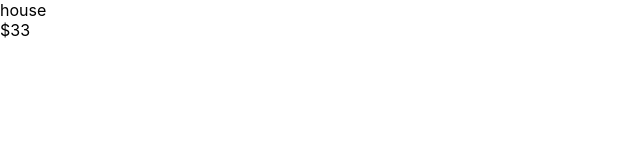
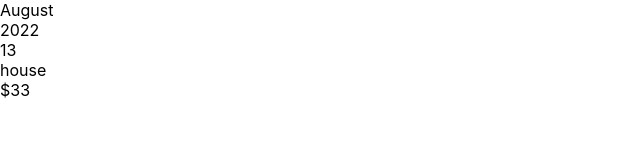
Before and after one commit to xiaotaozi1127/react-my-expense-recorder, a React (Create React App) app: page / in a window 1280 px wide. Shown: the top 160 px of the page, without its empty margins (0-640 px from the left). Built offline with nearby package versions, Linux system fonts and the light colour scheme.

Commit message:
display expense date in expense item

```diff
--- a/src/App.js
+++ b/src/App.js
@@ -3,7 +3,7 @@ import ExpenseItem from './components/ExpenseItem';
 function App() {
   return (
     <div>
-      <ExpenseItem title="house" amount="33" />
+      <ExpenseItem title="house" amount="33" date="2022-08-13" />
     </div>
   );
 }
--- a/src/components/ExpenseItem.js
+++ b/src/components/ExpenseItem.js
@@ -1,6 +1,15 @@
 function ExpenseItem(props) {
+    const date = new Date(props.date)
+    const year = date.getFullYear()
+    const month = date.toLocaleString('default', { month: 'long' })
+    const day = date.toLocaleString('default', { day: '2-digit' })
   return (
     <div>
+        <div>
+            <div>{month}</div>
+            <div>{year}</div>
+            <div>{day}</div>
+        </div>
       <div>{props.title}</div>
       <div>${props.amount}</div>
     </div>
```
Also changed, not shown: 1 other file (tests, documents, lock files or other folders).
